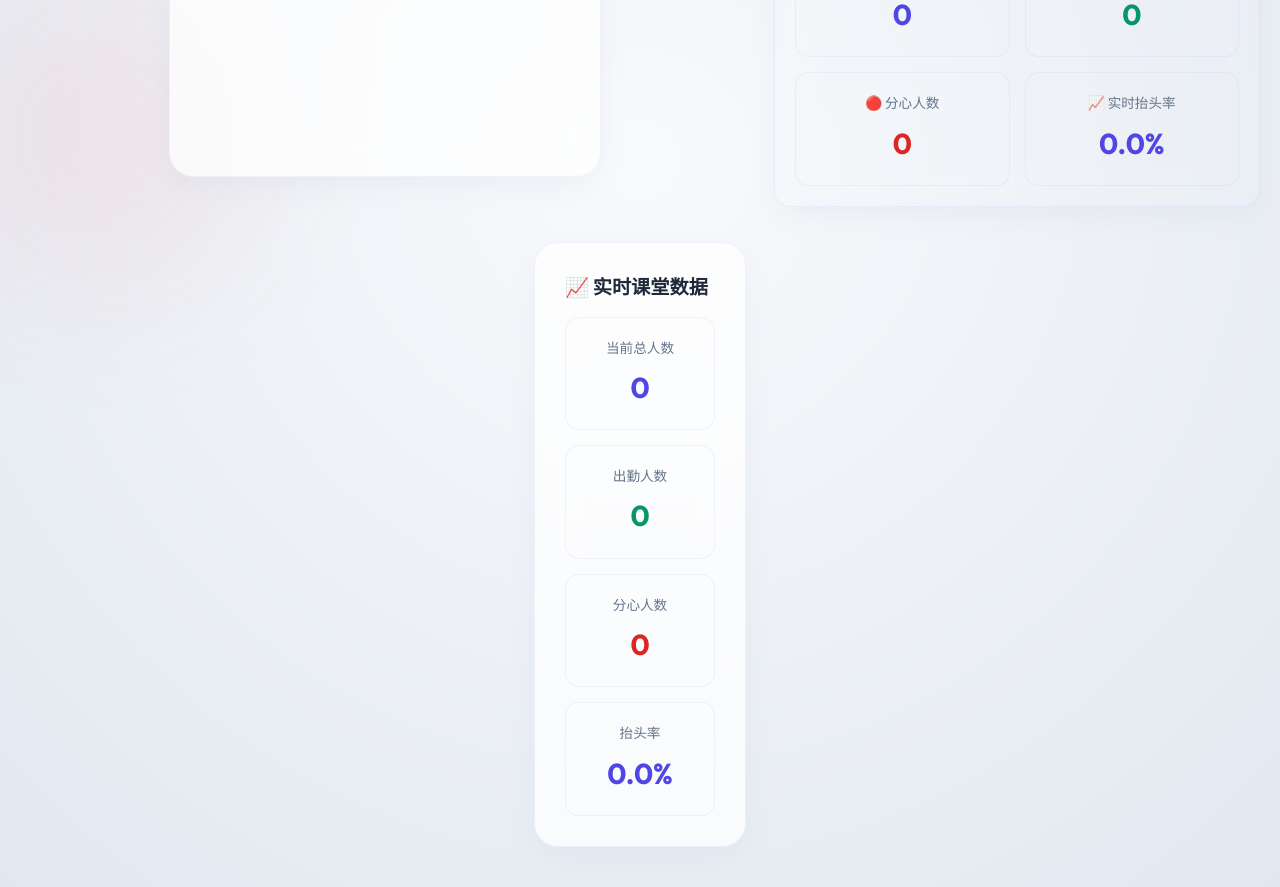
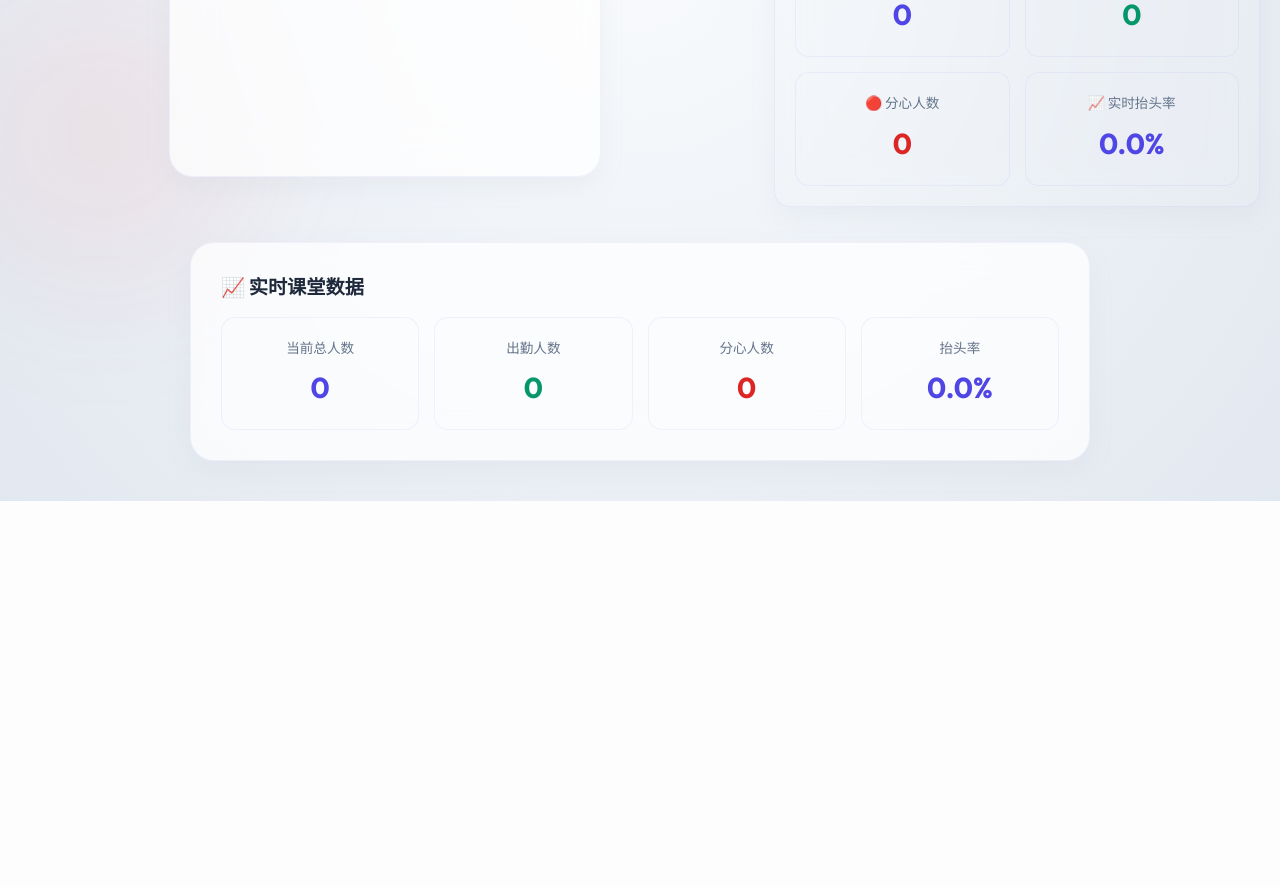
Before and after one commit to yyhhzzzzz/chenliqing_class, a Flask app: page / in a window 1280 px wide. Shown: the part 565-1452 px from the top of the page. After the commit the page ends 1066 px from the top, so only its background shows below. Run offline with Flask 3, Linux system fonts and the light colour scheme; the visitor is signed in with stand-in values (Sample User, id 1).

Commit message:
style: set stats-card width to 100% to prevent vertical metric stacking

```diff
--- a/app/templates/index.html
+++ b/app/templates/index.html
@@ -80,7 +80,7 @@
             </div>
 
             <!-- 实时统计数据面板 -->
-            <div class="glass-panel stats-card" style="grid-column: span 2; margin-top: 10px;">
+            <div class="glass-panel stats-card" style="grid-column: span 2; margin-top: 10px; width: 100%;">
                 <h3 style="margin-bottom: 15px; font-weight: 600;">📈 实时课堂数据</h3>
                 <div class="realtime-stats-grid">
                     <div class="rt-stat-item">
```
